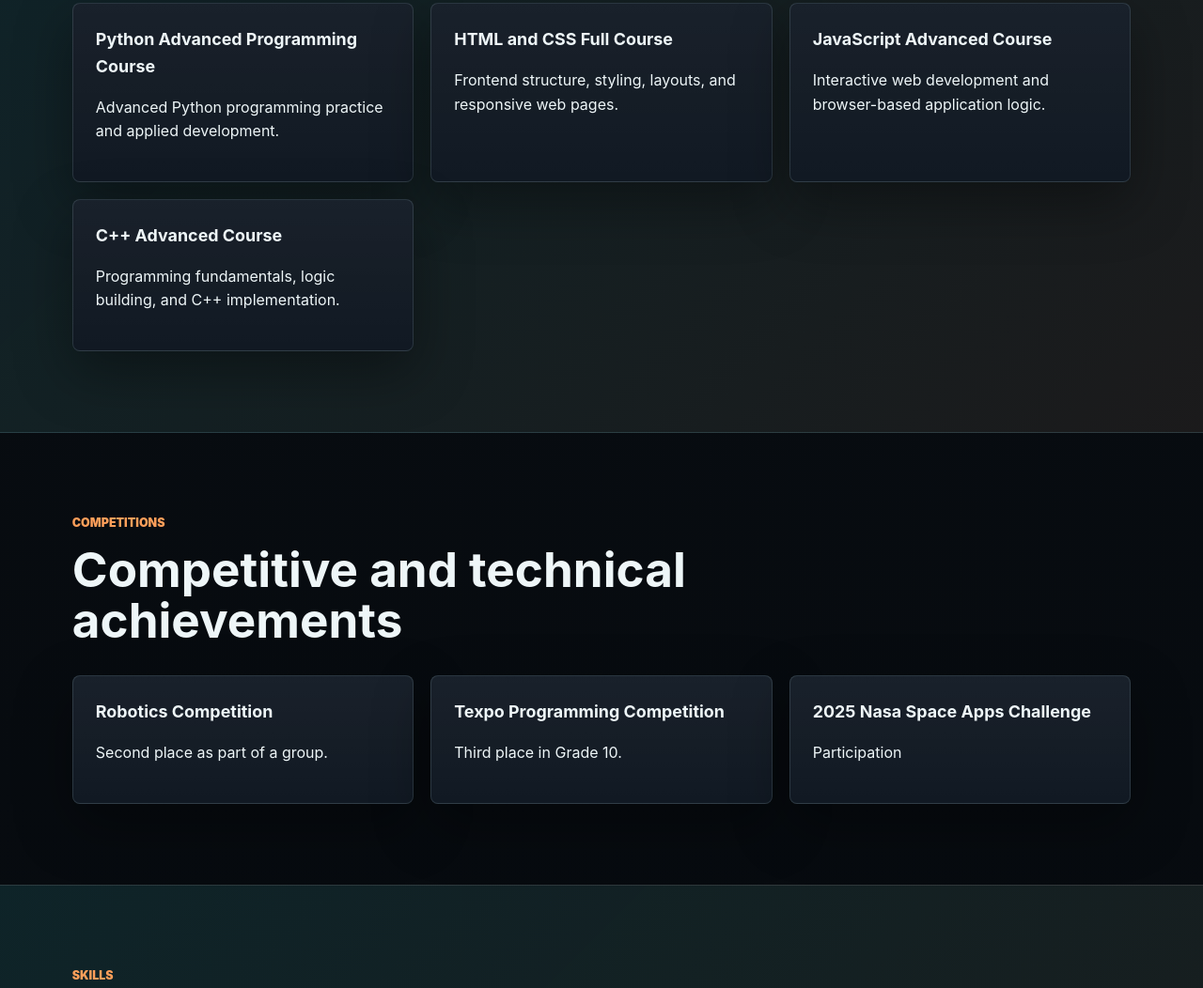
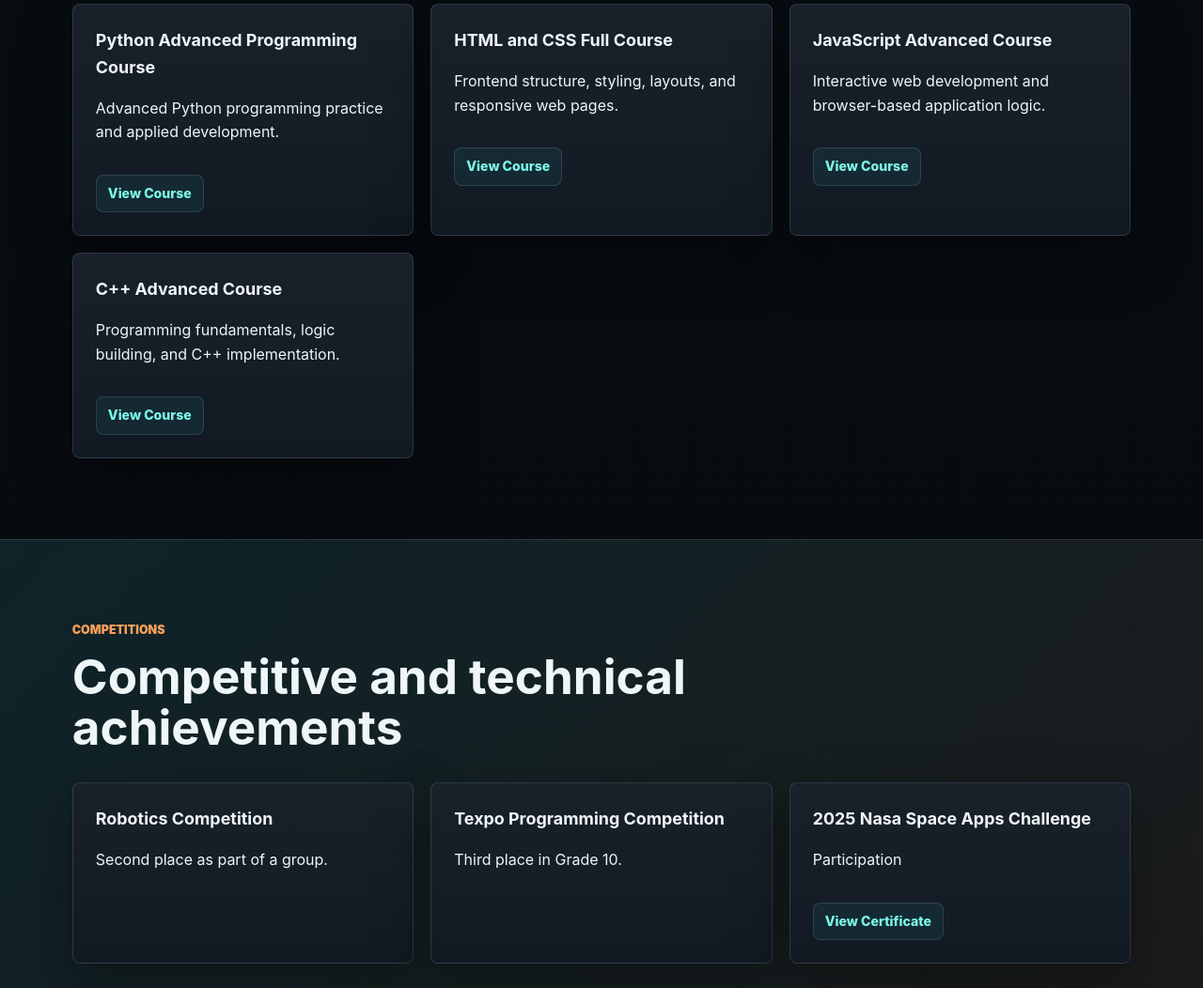
Before and after one commit to ARTI-INTEL/FaiqPortfolio, a website: page public/index.html in a window 1280 px wide. Shown: the part 2805-3857 px from the top of the page at 94% size. Drawn offline with Linux system fonts and the light colour scheme.

Commit message:
Courses Linked and Competitions Certificates

```diff
--- a/public/index.html
+++ b/public/index.html
@@ -96,7 +96,7 @@
         </div>
       </section>
 
-      <section id="education" class="section">
+      <section id="education" class="section accent-band">
         <div class="section-heading">
           <p class="eyebrow">Education</p>
           <h2>Academic Background</h2>
@@ -120,7 +120,7 @@
         </div>
       </section>
 
-      <section id="courses" class="section accent-band">
+      <section id="courses" class="section">
         <div class="section-heading">
           <p class="eyebrow">Courses</p>
           <h2>Programming courses completed</h2>
@@ -129,23 +129,27 @@
           <article class="info-card">
             <h3>Python Advanced Programming Course</h3>
             <p>Advanced Python programming practice and applied development.</p>
+            <a class="card-link" href="https://muft.pk/course/python-programming-full-course-for-beginners-by-azadchaiwala" target="_blank">View Course</a>
           </article>
           <article class="info-card">
             <h3>HTML and CSS Full Course</h3>
             <p>Frontend structure, styling, layouts, and responsive web pages.</p>
+            <a class="card-link" href="https://muft.pk/course/html-css-full-course" target="_blank">View Course</a>
           </article>
           <article class="info-card">
             <h3>JavaScript Advanced Course</h3>
             <p>Interactive web development and browser-based application logic.</p>
+            <a class="card-link" href="https://muft.pk/course/javascript-course-in-urdu" target="_blank">View Course</a>
           </article>
           <article class="info-card">
             <h3>C++ Advanced Course</h3>
             <p>Programming fundamentals, logic building, and C++ implementation.</p>
+            <a class="card-link" href="https://muft.pk/course/c++-programming-for-software-engineers-by-azadchaiwala" target="_blank">View Course</a>
           </article>
         </div>
       </section>
 
-      <section id="competitions" class="section">
+      <section id="competitions" class="section accent-band">
         <div class="section-heading">
           <p class="eyebrow">Competitions</p>
           <h2>Competitive and technical achievements</h2>
@@ -162,11 +166,12 @@
           <article class="info-card">
             <h3>2025 Nasa Space Apps Challenge</h3>
             <p>Participation</p>
+            <a class="card-link" href="files\NASA Space Apps Challenge.pdf" target="_blank" rel="noopener noreferrer">View Certificate</a>
           </article>
         </div>
       </section>
 
-      <section id="skills" class="section accent-band">
+      <section id="skills" class="section">
         <div class="section-heading">
           <p class="eyebrow">Skills</p>
           <h2>Languages and technologies I work with</h2>
--- a/public/styles.css
+++ b/public/styles.css
@@ -387,6 +387,26 @@
 .service-card,
 .info-card {
   padding: 24px;
+}
+
+.card-link {
+  display: inline-flex;
+  align-items: center;
+  justify-content: center;
+  min-height: 36px;
+  margin-top: 16px;
+  padding: 8px 12px;
+  border: 1px solid var(--line);
+  border-radius: 8px;
+  color: var(--primary-dark);
+  background: rgba(50, 214, 197, 0.08);
+  font-size: 0.88rem;
+  font-weight: 850;
+}
+
+.card-link:hover {
+  border-color: rgba(50, 214, 197, 0.5);
+  background: rgba(50, 214, 197, 0.14);
 }
 
 .timeline-date {
```
Also changed, not shown: 1 other file.
